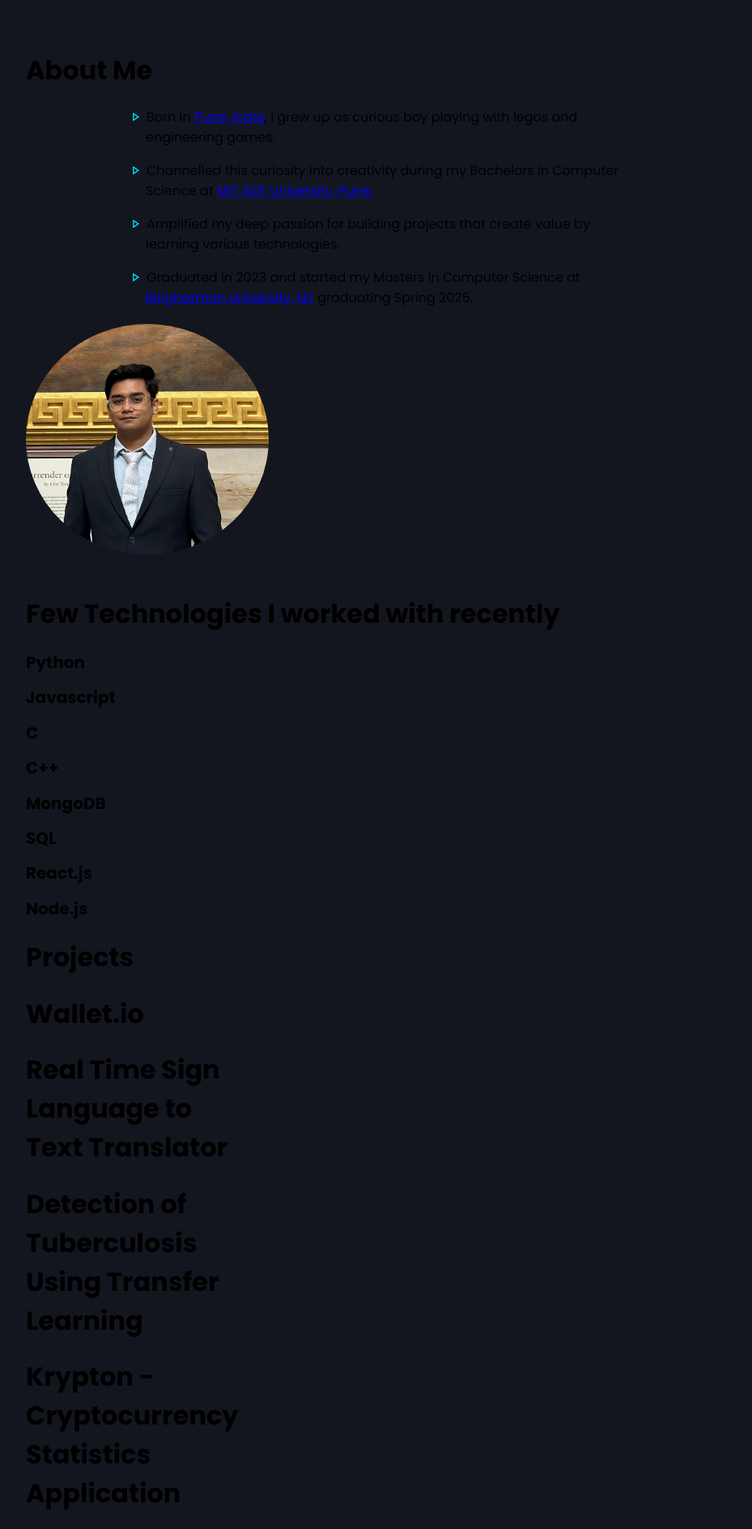
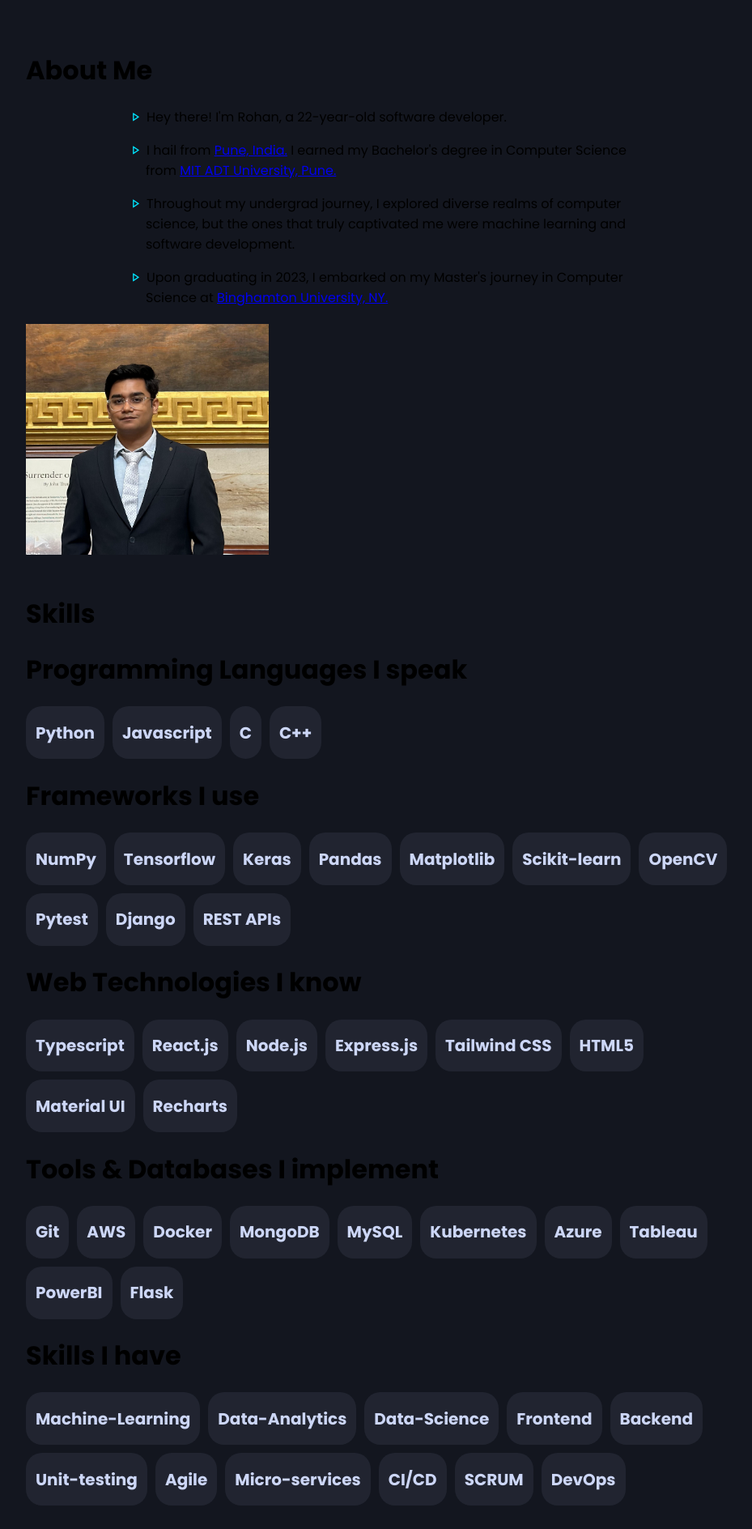
Before and after one commit to ron103/rohanwaghmare, a React (Create React App) app: page / in a window 1280 px wide. Shown: the part 720-2608 px from the top of the page at 81% size, without its empty margins (160-1089 px from the left). Built offline with nearby package versions, Linux system fonts and the light colour scheme.

Commit message:
phone view updated, texts changed, added skills

```diff
--- a/src/index.css
+++ b/src/index.css
@@ -255,7 +255,17 @@ body {
   inset: auto 10px 10px 10px;
 }
 
-@media screen and (max-width: 678px) {
+@media screen and (max-width: 1050px) { /* Adjusts for devices with width less than 768px */
+  .container {
+    max-width: 95% !important; /* Forces the container to occupy 90% of the screen width */
+  }
+  .intro, .slider { /* Assuming you want these elements to also occupy 90% width */
+    width: 90% !important; /* Adjusts width to 90% for consistency */
+  }
+}
+
+
+@media screen and (max-width: 1050px) {
   .thumbnail{
     justify-content: start;
   }
@@ -460,6 +470,14 @@ body {
     width:70%;
     word-wrap: break-word;
   }
+  .contact{
+    font-size: 9px;
+  }
+
+}
+
+.contact:hover{
+  color: #00e5fe;
 }
 
 .proj-title:hover{
--- a/src/pages/Home/About.js
+++ b/src/pages/Home/About.js
@@ -2,63 +2,74 @@ import React from "react";
 import SectionTitle from "../../components/SectionTitle";
 import pic1 from "../../components/logos/ro3.jpeg";
 
+
+
 function About() {
-    const skills =[
-        'Python',
-        "Javascript",
-        "C",
-        "C++",
-        "MongoDB",
-        "SQL",
-        "React.js",
-        "Node.js",
 
-    ]
+
   return (
     <div>
       <SectionTitle title="About Me" />
-
       <div className="flex w-full gap-10 items-center sm:flex-col">
-      <div className="about-text flex flex-col gap-5" id="outer-div">
+        <div className="about-text flex flex-col gap-5" id="outer-div">
           <p className="text-fourth font-mono">
-          <i class="ri-play-line"></i>
-            Born in <a href="https://www.google.com/maps/place/Pune,+Maharashtra,+India/@18.524545,73.6981493,11z/data=!3m1!4b1!4m6!3m5!1s0x3bc2bf2e67461101:0x828d43bf9d9ee343!8m2!3d18.5204303!4d73.8567437!16zL20vMDE1eTJx?entry=ttu"><span className="text-highlight font-mono"> Pune, India</span></a>, I grew up as curious boy playing with legos and engineering games.
+            <i class="ri-play-line"></i>
+            Hey there! I'm{" "}
+            <span className="text-highlight font-mono">Rohan</span>, a{" "}
+            <span className="text-highlight font-mono">
+              22-year-old software developer.
+            </span>
           </p>
           <p className="text-fourth font-mono">
-          <i class="ri-play-line"></i>
-            Channelled this curiosity into creativity during my Bachelors in Computer Science at <a href="https://mituniversity.ac.in/"><span className="text-highlight font-mono">MIT ADT University, Pune.</span></a>
+            <i class="ri-play-line"></i>I hail from{" "}
+            <a href="https://www.google.com/maps/place/Pune,+Maharashtra,+India/@18.524545,73.6981493,11z/data=!3m1!4b1!4m6!3m5!1s0x3bc2bf2e67461101:0x828d43bf9d9ee343!8m2!3d18.5204303!4d73.8567437!16zL20vMDE1eTJx?entry=ttu">
+              <span className="text-highlight font-mono">Pune, India.</span>
+            </a>{" "}
+            I earned my Bachelor's degree in Computer Science from{" "}
+            <a href="https://mituniversity.ac.in/">
+              <span className="text-highlight font-mono">
+                MIT ADT University, Pune.
+              </span>
+            </a>
           </p>
           <p className="text-fourth font-mono">
-          <i class="ri-play-line"></i>
-            Amplified my <span className="text-highlight font-mono">deep passion</span> for building projects that create value by learning various technologies.
+            <i class="ri-play-line"></i>
+            Throughout my undergrad journey, I explored diverse realms of
+            computer science, but the ones that truly captivated me were{" "}
+            <span className="text-highlight font-mono">
+              machine learning
+            </span>{" "}
+            and{" "}
+            <span className="text-highlight font-mono">
+              software development.
+            </span>
           </p>
           <p className="text-fourth font-mono">
-          <i class="ri-play-line"></i>
-            Graduated in 2023 and started my Masters in Computer Science at <a href="https://www.binghamton.edu/"><span className="text-highlight font-mono">Binghamton University, NY</span></a> graduating Spring 2025.
+            <i class="ri-play-line"></i>
+            Upon graduating in 2023, I embarked on my Master's journey in
+            Computer Science at{" "}
+            <a href="https://www.binghamton.edu/">
+              <span className="text-highlight font-mono">
+                Binghamton University, NY.
+              </span>
+            </a>
           </p>
-
         </div>
         <div className="about-me rounded-full border border-fourth">
           <img
             src={pic1}
-            alt="Pic1"
-            style={{ minWidth:"100px", minHeight:"100px", maxWidth: "300px", maxHeight: "300px", borderRadius: "100%", width:"auto" }}
+            alt="Rohan's Portrait"
+            className="rounded-full" // Adjust your CSS for these classes
+            style={{
+              minWidth: "100px",
+              minHeight: "100px",
+              maxWidth: "300px",
+              maxHeight: "300px",
+            }}
           />
         </div>
-
       </div>
-      <div className="py-10">
-        <h1 className="text-fourth font-mono">Few Technologies I worked with recently</h1>
-        <div className="flex flex-wrap gap-5 mt-5">
-        {
-            skills.map((skill,index)=>(
-                <div className="skill border border-secondary rounded-md py-3 px-5">
-                    <h1 className="text-secondary font-mono">{skill}</h1>
-                </div>
-            ))
-        }</div>
-      </div>
-    </div>
+              </div>
   );
 }
 
--- a/src/pages/Home/Footer.js
+++ b/src/pages/Home/Footer.js
@@ -1,21 +1,21 @@
-import React from 'react'
+import React from 'react';
 
 function Footer() {
   return (
-    <div className='py-10'>
-      <div className='h-[1px] w-full bg-gray-700'>
-      </div>
-      <div className='footer flex items-center justify-center flex-col mt-10'>
-        <h1 className='phrase text-fifth tracking-wider text-sm font-mono'>
+    <div className='py-10 px-4 '> {/* Added padding for responsiveness */}
+      <div className='h-[1px] w-full bg-gray-700'></div>
+      <div className='footer flex items-center justify-center flex-col mt-10 text-center'style={{fontSize:'12px'}}> {/* Added text-center for alignment */}
+        <h1 className='contact text-fifth tracking-wider font-mono'>
           Designed and Developed By
         </h1>
-        <a href='https://github.com/ron103'>
-        <h className='phrase text-fifth tracking-wider text-sm font-mono'>
-          Rohan Waghmare
-        </h></a>
+        <a href='https://github.com/ron103' className='hover:underline'> {/* Added hover effect for better UI */}
+          <h2 className='contact text-fifth tracking-wider font-mono'> {/* Corrected tag */}
+            Rohan Waghmare
+          </h2>
+        </a>
       </div>
-      </div>
-  )
+    </div>
+  );
 }
 
-export default Footer
+export default Footer;
--- a/src/pages/Home/Intro.js
+++ b/src/pages/Home/Intro.js
@@ -20,27 +20,24 @@ function Intro() {
   };
   return (
     <div className="intro bg-primary flex flex-col items-center justify-center text-center relative">
-
       <div className="h-[40vh] flex flex-col items-center justify-center gap-5 py-10 relative z-1">
-
         <h1 className="name text-7xl lg:text-8xl text-fourth font-bold">
           Rohan Waghmare
         </h1>
         <h1 className="tag text-3xl lg:text-4xl  text-fifth font-semibold">
-
           Persistence. Perseverance. Proficiency.
         </h1>
 
-        <p className="phrase text-fifth opacity-50 lg:text-sm font-mono">
-          Omniscient being with supernatural powers of controlling computers at
-          will.
+        <p className="phrase text-fifth opacity-50 lg:text-sm font-mono w-[70%]">
+          I'm a technology enthusiast with a knack for developing projects that
+          solve a problem. Passionate about learning and excelling, I seek to
+          provide the most efficient solutions to any given complex problem.
         </p>
-
       </div>
 
       <button
         onClick={handleDownload}
-        className="border-[1px] text-sm sm:text-sm font-mono border-secondary text-secondary px-10 py-2 rounded resume-button"
+        className="border-[1px] mt-5 text-sm sm:text-sm font-mono border-secondary text-secondary px-10 py-2 rounded resume-button"
       >
         Resume / CV
       </button>
--- /dev/null
+++ b/src/pages/Home/Skills.js
@@ -0,0 +1,82 @@
+import React from 'react'
+import SectionTitle from "../../components/SectionTitle";
+
+const SkillCloud = ({ skills, title }) => (
+    <>
+      <h1 className="text-fourth font-mono mt-5">{title}</h1>
+      <div className="cloud-container flex flex-wrap gap-5 mt-5">
+        {skills.map((skill, index) => (
+          <div key={index} className="tech-cloud">
+            {" "}
+            {/* Ensure unique key */}
+            <h1 className="font-mono">{skill}</h1>
+          </div>
+        ))}
+      </div>
+    </>
+  );
+function Skills() {
+    const programmingLanguages = ["Python", "Javascript", "C", "C++"];
+    const frameworks = [
+      "NumPy",
+      "Tensorflow",
+      "Keras",
+      "Pandas",
+      "Matplotlib",
+      "Scikit-learn",
+      "OpenCV",
+      "Pytest",
+      "Django",
+      "REST APIs",
+    ];
+    const webTechnologies = [
+      "Typescript",
+      "React.js",
+      "Node.js",
+      "Express.js",
+      "Tailwind CSS",
+      "HTML5",
+      "Material UI",
+      "Recharts",
+    ];
+    const tools = [
+      "Git",
+      "AWS",
+      "Docker",
+      "MongoDB",
+      "MySQL",
+      "Kubernetes",
+      "Azure",
+      "Tableau",
+      "PowerBI",
+      "Flask",
+    ];
+    const skills = [
+      "Machine-Learning",
+      "Data-Analytics",
+      "Data-Science",
+      "Frontend",
+      "Backend",
+      "Unit-testing",
+      "Agile",
+      "Micro-services",
+      "CI/CD",
+      "SCRUM",
+      "DevOps",
+    ];
+  return (
+    <div>
+        <SectionTitle title="Skills"></SectionTitle>
+    <SkillCloud
+    title="Programming Languages I speak"
+    skills={programmingLanguages}
+  />
+  <SkillCloud title="Frameworks I use" skills={frameworks} />
+  <SkillCloud title="Web Technologies I know" skills={webTechnologies} />
+  <SkillCloud title="Tools & Databases I implement" skills={tools} />
+  <SkillCloud title="Skills I have" skills={skills} />
+</div>
+  )
+}
+
+export default Skills
--- a/src/pages/Home/index.js
+++ b/src/pages/Home/index.js
@@ -8,6 +8,7 @@ import Contact from './Contact';
 import Footer from './Footer';
 import LeftSider from './leftSider';
 import RightSider from './rightSider';
+import Skills from './Skills';
 
 function Home() {
   return (
@@ -16,6 +17,7 @@ function Home() {
         <div className='container bg-primary mx-auto w-40% px-40 sm:px-5 py-10'>
             <Intro/>
             <About id="about"/>
+            <Skills />
             <Projects id="projects"/>
             <Extracurricular id="extracurricular"/>
             <Contact id="contact"/>
--- a/src/resources/projects.js
+++ b/src/resources/projects.js
@@ -119,12 +119,17 @@ export const projects = [
     link: "https://github.com/ron103/pune_hpp",
     description: (
       <p>
-        Engineered a high-performance geospatial analytics app with React.js and
-        D3.js for real-time, interactive population mapping. • Backend developed
-        with Node.js and Express.js, using a PostGIS-enabled PostgreSQL DB for
-        precise spatial queries. Integrated with RESTful APIs for data from
-        OpenStreetMap and census databases, achieving 95% accuracy in population
-        density calculations.
+        The Pune House Price Prediction project is a web-based application
+        designed to forecast residential property prices in Pune using machine
+        learning algorithms. It utilizes GridSearchCV for hyperparameter
+        optimization, followed by predictive modeling through Linear Regression,
+        Lasso Regression, and Decision Tree Regressor. The model achieves an
+        accuracy of 85.7%. Users can input parameters such as site location,
+        number of bedrooms and bathrooms, and square footage to receive price
+        predictions. The application's front end is developed with HTML, CSS,
+        and JavaScript, while Flask serves as the backend framework,
+        facilitating interaction between the user interface and the machine
+        learning model.
       </p>
     ),
   },
```
